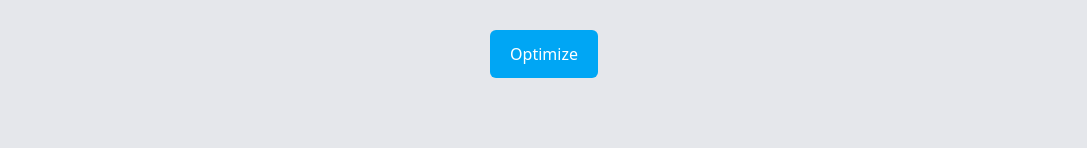
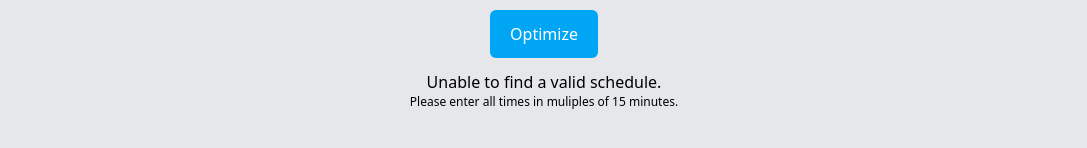
Before and after one commit to arknave/hmua, a React (Vite) app: page / in a window 1280 px wide. Both pictures are taken after a click on the button "Optimize". Shown: the part 572-720 px from the top of the page, without its empty margins (96-1183 px from the left). Built offline with nearby package versions, Linux system fonts and the light colour scheme; what ag-grid-community would draw is missing.

Commit message:
type safer schedule results

```diff
--- a/src/App.tsx
+++ b/src/App.tsx
@@ -1,6 +1,8 @@
-import { useState } from "react";
+import { useMemo, useState } from "react";
 
-import createSchedule from "./optim.ts";
+import type { ScheduleResult } from "./optim.ts";
+import { Uninitialized } from "./optim.ts";
+import { createSchedule } from "./optim.ts";
 import { fromHHMM, toHHMM } from "./time_utils.ts";
 
 // components
@@ -58,9 +60,9 @@ const App = ({
       deadline: "09:00",
     },
   ]);
-  const [schedule, setSchedule] = useState(null);
+  const [schedule, setSchedule] = useState<ScheduleResult>(Uninitialized);
 
-  const people: string[] = data.map((row) => row.person);
+  const people: string[] = useMemo(() => data.map((row) => row.person), [data]);
 
   const updateData = (event: CellEditRequestEvent) => {
     const newValue = event.newValue;
@@ -83,7 +85,10 @@ const App = ({
     }));
   };
 
-  const start: number = fromHHMM(timeSettings.startTime);
+  const start: number = useMemo(
+    () => fromHHMM(timeSettings.startTime),
+    [timeSettings],
+  );
   // const end = fromHHMM(timeSettings.endTime);
 
   const optimize = () => {
@@ -141,6 +146,9 @@ const App = ({
         tasks={tasks}
         toTime={toTime}
       />
+      <p className="text-xs">
+        Please enter all times in muliples of 15 minutes.
+      </p>
     </div>
   );
 };
--- a/src/Schedule.tsx
+++ b/src/Schedule.tsx
@@ -1,6 +1,20 @@
-const Schedule = ({ people, schedule, tasks, toTime }) => {
-  if (schedule == null) {
+import type { NotFound, Uninitialized, ScheduleResult } from "./optim.ts";
+import { NotFound, Uninitialized } from "./optim.ts";
+
+type ScheduleProps = {
+  people: string[];
+  schedule: ScheduleResult;
+  tasks: string[];
+  toTime: (time: number) => string;
+};
+
+const Schedule = ({ people, schedule, tasks, toTime }: ScheduleProps) => {
+  if (schedule == Uninitialized) {
     return <div></div>;
+  }
+
+  if (schedule == NotFound) {
+    return <p>Unable to find a valid schedule.</p>;
   }
 
   const output: string[] = people.map(() => "");
--- a/src/StationCount.tsx
+++ b/src/StationCount.tsx
@@ -4,9 +4,10 @@ const StationCount = ({ changeStationCount, stations }) => {
       {task}
       <input
         type="number"
+        min={1}
+        className="mx-2 pl-1 w-12 text-center border rounded-sm"
+        onChange={(e) => changeStationCount(task, e.target.value)}
         value={count}
-        onChange={(e) => changeStationCount(task, e.target.value)}
-        className="mx-2 pl-1 w-12 text-center border rounded-sm"
       />
     </label>
   ));
--- a/src/Table.tsx
+++ b/src/Table.tsx
@@ -59,6 +59,7 @@ const Table = ({ data, tasks, updateData }) => {
         rowData={data}
         columnDefs={colDefs}
         defaultColDef={defaultColDef}
+        domLayout={"autoHeight"}
         gridOptions={gridOptions}
         readOnlyEdit={true}
         onCellEditRequest={updateData}
--- a/src/optim.ts
+++ b/src/optim.ts
@@ -1,11 +1,18 @@
 type Task = { person: number; task: number; duration: number };
 type Schedule = { person: number; task: number; startTime: number }[];
 
-function createSchedule(
+export type Uninitialized = "Uninitialized";
+export type NotFound = "NotFound";
+export type ScheduleResult = Schedule | Uninitialized | NotFound;
+
+export const Uninitialized: Uninitialized = "Uninitialized";
+export const NotFound: NotFound = "NotFound";
+
+export function createSchedule(
   M: number[][], // M[i][j] = time for person i to do task j (0 if not needed)
   S: number[], // S[j] = number of stations for task j
   D: number[], // D[i] = deadline for person i
-): Schedule | null {
+): ScheduleResult {
   const numPeople = M.length;
   const numTasks = M[0].length;
 
@@ -64,7 +71,5 @@ function createSchedule(
     return false;
   }
 
-  return backtrack(0) ? schedule : null;
+  return backtrack(0) ? schedule : "NotFound";
 }
-
-export default createSchedule;
```
Also changed, not shown: 1 other file (tests, documents, lock files or other folders).
